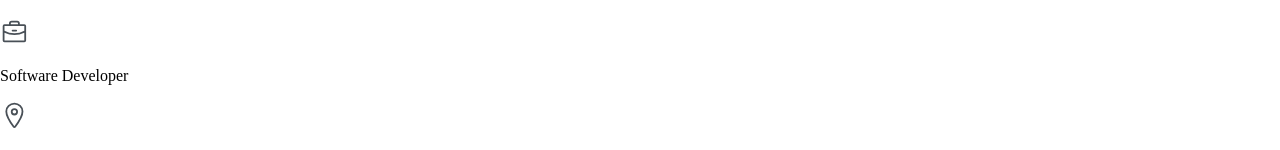
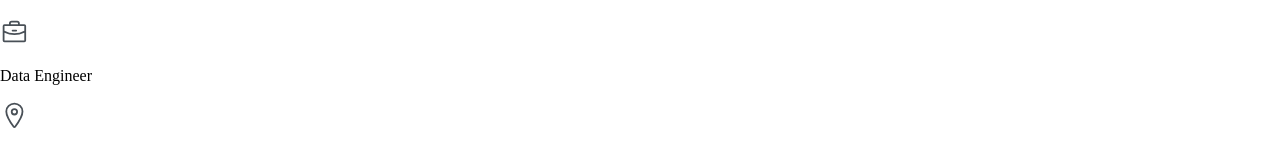
Before and after one commit to Srinivas9362/Portfolio, a React (Create React App) app: page / in a window 1280 px wide. Shown: the part 359-509 px from the top of the page. Built offline with nearby package versions, Linux system fonts and the light colour scheme.

Commit message:
Changed the designation

```diff
--- a/src/components/Experience/Experience.js
+++ b/src/components/Experience/Experience.js
@@ -27,17 +27,17 @@ export default function Experience() {
       </motion.div>
       <div className="w-full md:w-1/2 mt-4 md:mt-0 text-[#495057] dark:text-white text-xl grid grid-row-1 gap-4">
         <ExperienceCard
-          title="Senior Cloud Engineer"
+          title="Data Engineer"
           company="LTIMindtree, Bengaluru"
-          date="July 2022 - Present"
+          date="Oct 2022 - Present"
           data={data.lti}
         />
-        <ExperienceCard
+        {/* <ExperienceCard
           title="Full-Stack Developer Intern"
           company="RunShaw Technologies Pvt Ltd"
           date="August 2021 - October 2021"
           data={data.runShaw}
-        />
+        /> */}
       </div>
     </div>
   );
--- a/src/components/Hero/Hero.js
+++ b/src/components/Hero/Hero.js
@@ -48,7 +48,7 @@ export default function Hero() {
       <div className="flex flex-col md:flex-row">
         <Information
           icon={<PiBriefcase />}
-          text="Software Developer"
+          text="Data Engineer"
           mail={false}
         />
         <Information
--- a/src/components/Hero/Information.js
+++ b/src/components/Hero/Information.js
@@ -6,7 +6,7 @@ export default function Information(props) {
     <div
       className="flex items-center mx-4 my-2"
       onClick={
-        props.mail ? () => window.open("mailto:nirajmuttur2@outlook.com") : null
+        props.mail ? () => window.open("mailto:Srinivascmrit04@gmail.com") : null
       }
     >
       <div>
```
